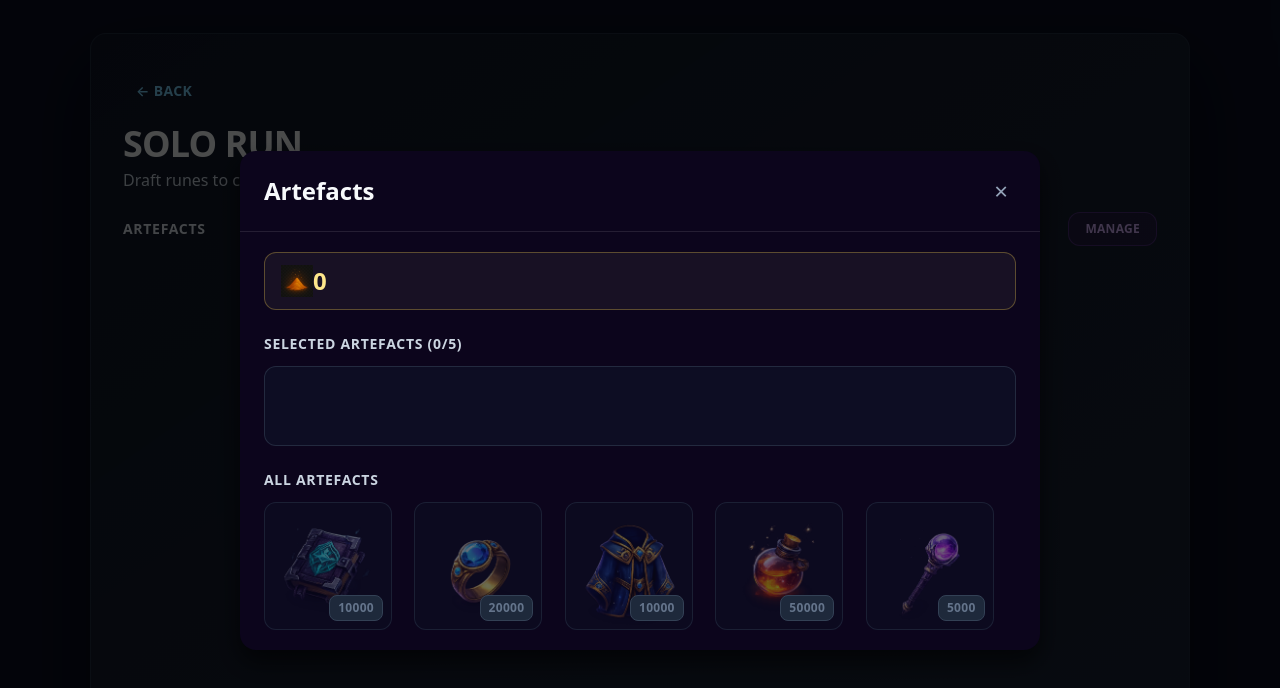
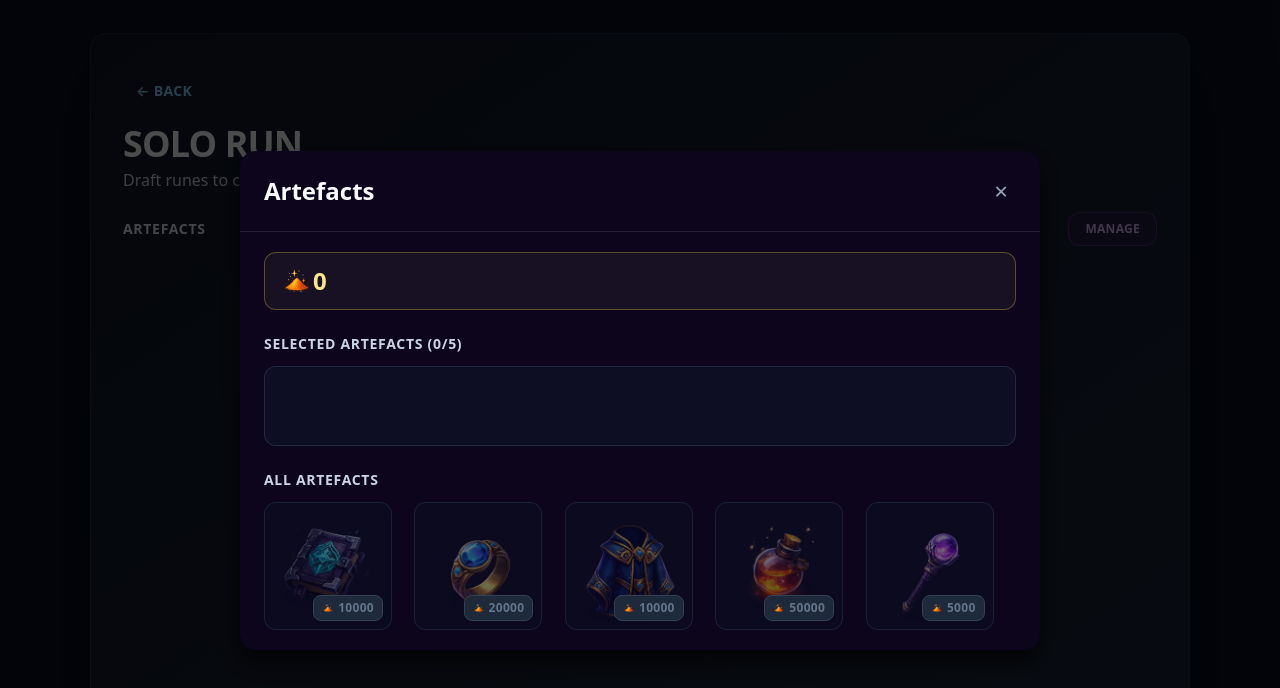
Before and after one commit to vlad92z/necromancer-web, a React (Vite) app: page /solo in a window 1280 px wide. Both pictures are taken after a click on the button "MANAGE". Shown: the top 688 px of the page. Built offline with nearby package versions, Linux system fonts and the light colour scheme.

Commit message:
update arcane dust image

```diff
--- a/src/components/ArtefactsView.tsx
+++ b/src/components/ArtefactsView.tsx
@@ -120,13 +120,14 @@ export function ArtefactsView({ isOpen, onClose }: ArtefactsViewProps) {
                     <button
                       onClick={(e) => handleBuyClick(artefact.id, e)}
                       disabled={!canAfford}
-                      className={`absolute bottom-2 right-2 rounded-lg px-2 py-1 text-xs font-bold uppercase tracking-wide transition ${
+                      className={`absolute bottom-2 right-2 flex items-center gap-1 rounded-lg px-2 py-1 text-xs font-bold uppercase tracking-wide transition ${
                         canAfford
                           ? 'border border-amber-400/50 bg-amber-500/90 text-slate-900 hover:bg-amber-400'
                           : 'cursor-not-allowed border border-slate-700 bg-slate-800 text-slate-500'
                       }`}
                     >
-                      {artefact.cost}
+                      <img src={arcaneDustIcon} alt="" aria-hidden className="h-3 w-3" />
+                      <span>{artefact.cost}</span>
                     </button>
                   )}
 
--- a/src/features/gameplay/components/DeckDraftingModal.tsx
+++ b/src/features/gameplay/components/DeckDraftingModal.tsx
@@ -174,10 +174,9 @@ export function DeckDraftingModal({
           <h2 className="text-2xl font-bold text-white">{draftComplete ? 'Draft complete' : 'Choose your new runes'}</h2>
         </div>
         <div className="rounded-2xl border border-sky-400/40 bg-sky-900/30 px-4 py-3 text-left">
-          <div className="text-xs font-semibold uppercase tracking-[0.18em] text-sky-200/80">Bonus</div>
           <div className="flex items-center gap-2">
             <img src={arcaneDustIcon} alt="Arcane Dust" className="h-5 w-5 drop-shadow-[0_0_8px_rgba(251,191,36,0.65)]" />
-            <div className="text-lg font-extrabold text-white">{arcaneDustReward.toLocaleString()}</div>
+            <div className="text-lg font-extrabold text-white">+{arcaneDustReward.toLocaleString()}</div>
           </div>
           <div className="sr-only">Arcane Dust Received</div>
         </div>
```
Also changed, not shown: src/assets/stats/arcane_dust.png.
